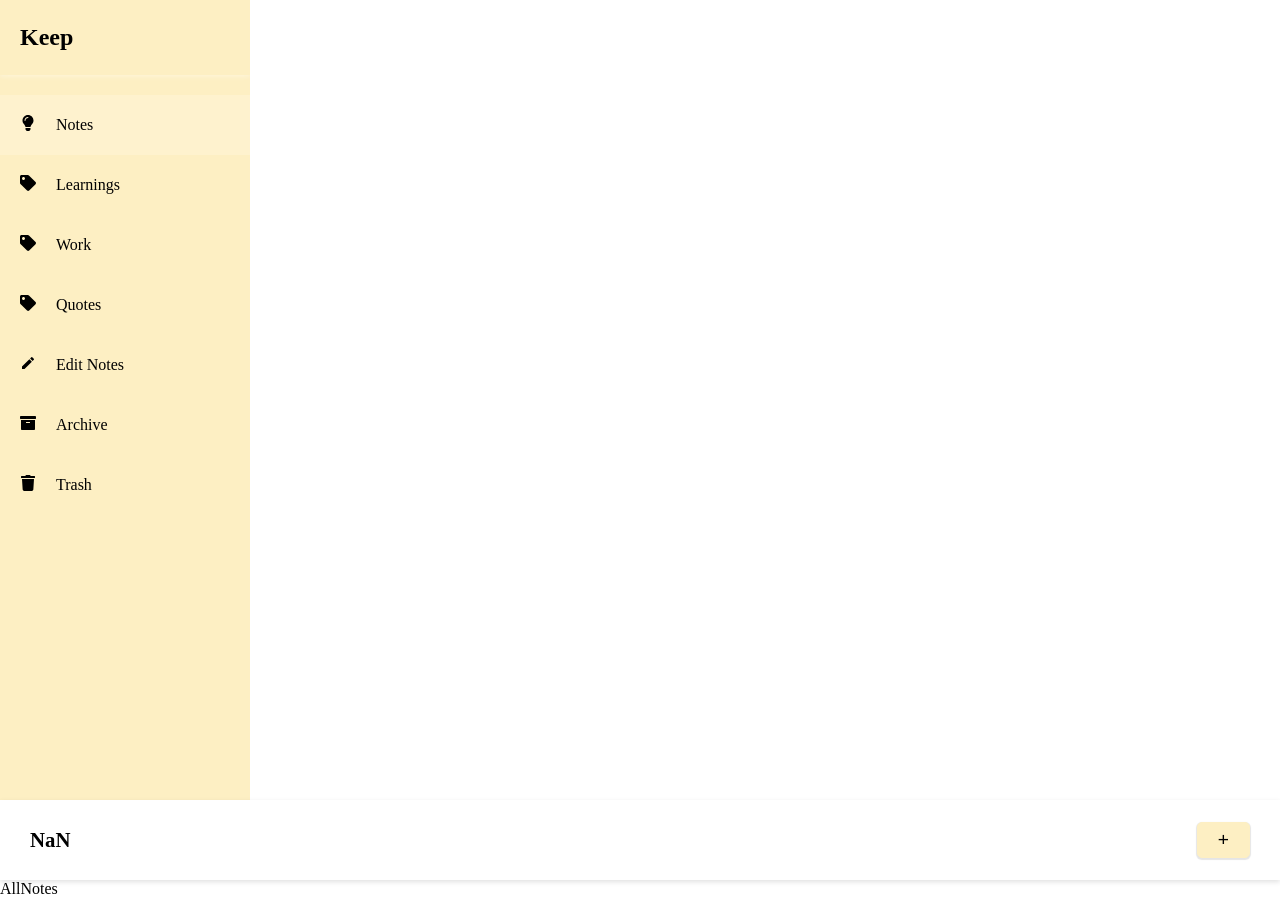
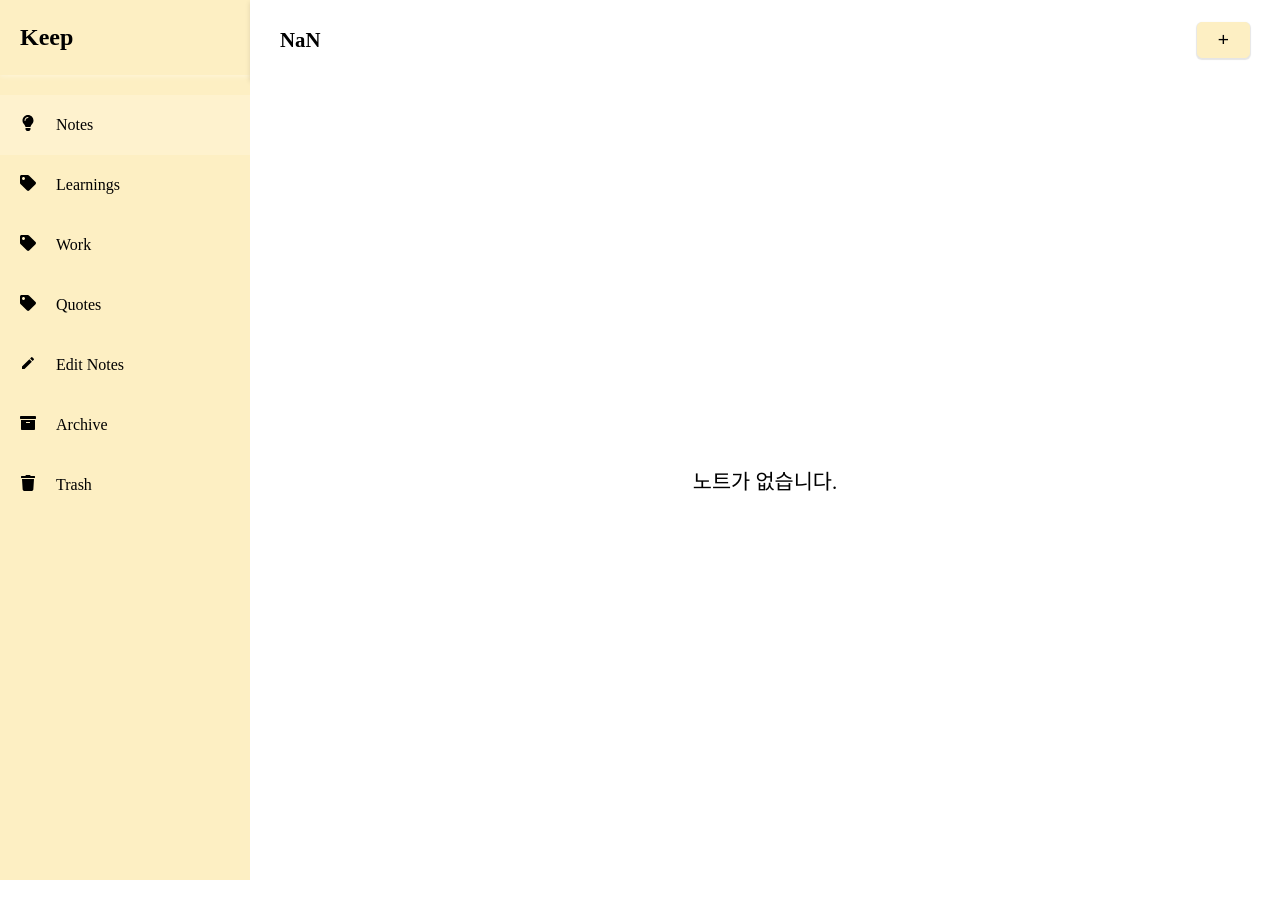
Before and after one commit to JuAhLee/KeepNoteApp, a React (Vite) app: page / in a window 1280 px wide. Built offline with nearby package versions, Linux system fonts and the light colour scheme.

Commit message:
Notes-Page 생성

```diff
--- a/src/App.tsx
+++ b/src/App.tsx
@@ -17,7 +17,7 @@ function App() {
   const { viewEditTagsModal } = useAppSelector((state) => state.modal);
 
   return (
-    <div className="App">
+    <div className="app">
       {viewEditTagsModal && <TagsModal type="edit" />}
 
       <ToastContainer
--- a/src/layout/Navbar/Navbar.tsx
+++ b/src/layout/Navbar/Navbar.tsx
@@ -23,7 +23,7 @@ const Navbar = () => {
       </div>
 
       <Container>
-        <div className="nav__page-title"> {getStandardName(state)}</div>
+        <div className="nav__page-title">{getStandardName(state)}</div>
 
         {state !== "Trash" && state !== "Archive" && (
           <ButtonFill
--- a/src/pages/AllNotes/AllNotes.tsx
+++ b/src/pages/AllNotes/AllNotes.tsx
@@ -1,7 +1,45 @@
-import React from "react";
+import React, { useState } from "react";
+import { useAppDispatch, useAppSelector } from "../../hooks/redux";
+import { Container } from "../ErrorPage/ErrorPage.styles";
+import { ButtonOutline, EmptyMsgBox } from "../../styles/styles";
+import { Box, InputBox, TopBox } from "./AllNotes.styles";
+import { toggleFiltersModal } from "../../store/modal/modalSlice";
 
 const AllNotes = () => {
-  return <div>AllNotes</div>;
+  const dispatch = useAppDispatch();
+  const { mainNotes } = useAppSelector((state) => state.notesList);
+  const [filter, setFilter] = useState("");
+  const [searchInput, setSearchInput] = useState("");
+  return (
+    <Container>
+      {mainNotes.length === 0 ? (
+        <EmptyMsgBox>노트가 없습니다.</EmptyMsgBox>
+      ) : (
+        <>
+          <TopBox>
+            <InputBox>
+              <input
+                type={"text"}
+                value={searchInput}
+                onChange={(e) => setSearchInput(e.target.value)}
+                placeholder="노트의 제목을 입력해주세요."
+              />
+            </InputBox>
+
+            <div className="notes__filter-btn">
+              <ButtonOutline
+                onClick={() => dispatch(toggleFiltersModal(true))}
+                className="nav__btn"
+              >
+                <span>정렬</span>
+              </ButtonOutline>
+            </div>
+          </TopBox>
+          <Box>{/* notes */}</Box>
+        </>
+      )}
+    </Container>
+  );
 };
 
 export default AllNotes;
```
